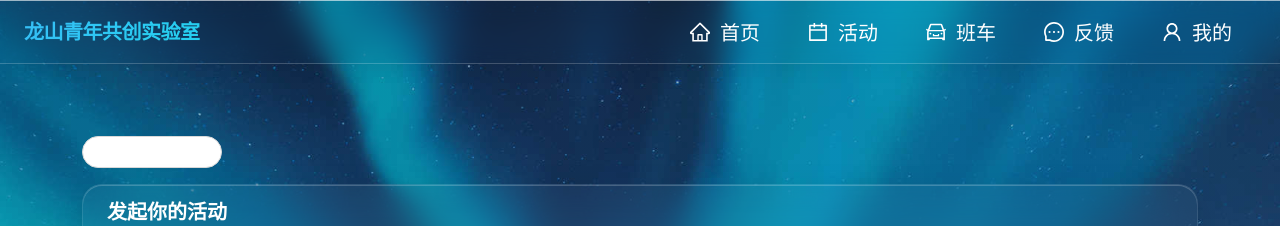
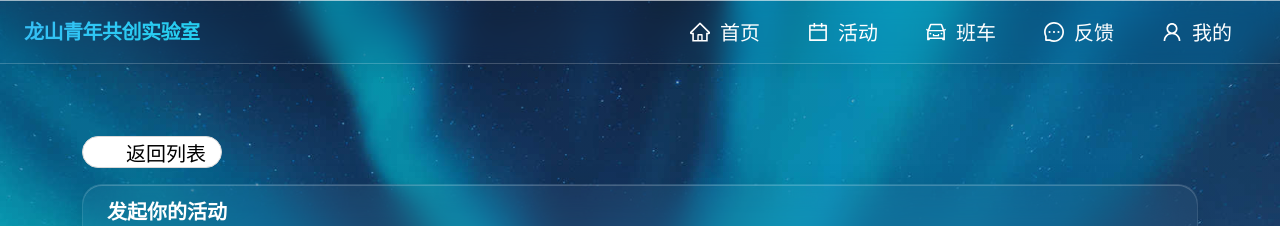
Before and after one commit to hezuoyi070229/longshan-app, a React (Vite) app in the folder frontend/: page /activities/create in a window 1280 px wide. Shown: the top 226 px of the page. Built offline with nearby package versions, Linux system fonts and the light colour scheme.

Commit message:
修复按钮文字颜色为黑色

```diff
--- a/frontend/src/index.css
+++ b/frontend/src/index.css
@@ -65,6 +65,11 @@ p, span, div {
 
 .ant-btn {
   font-size: 20px !important;
+  color: #000000 !important;
+}
+
+.ant-btn > span {
+  color: #000000 !important;
 }
 
 .ant-tag {
```
